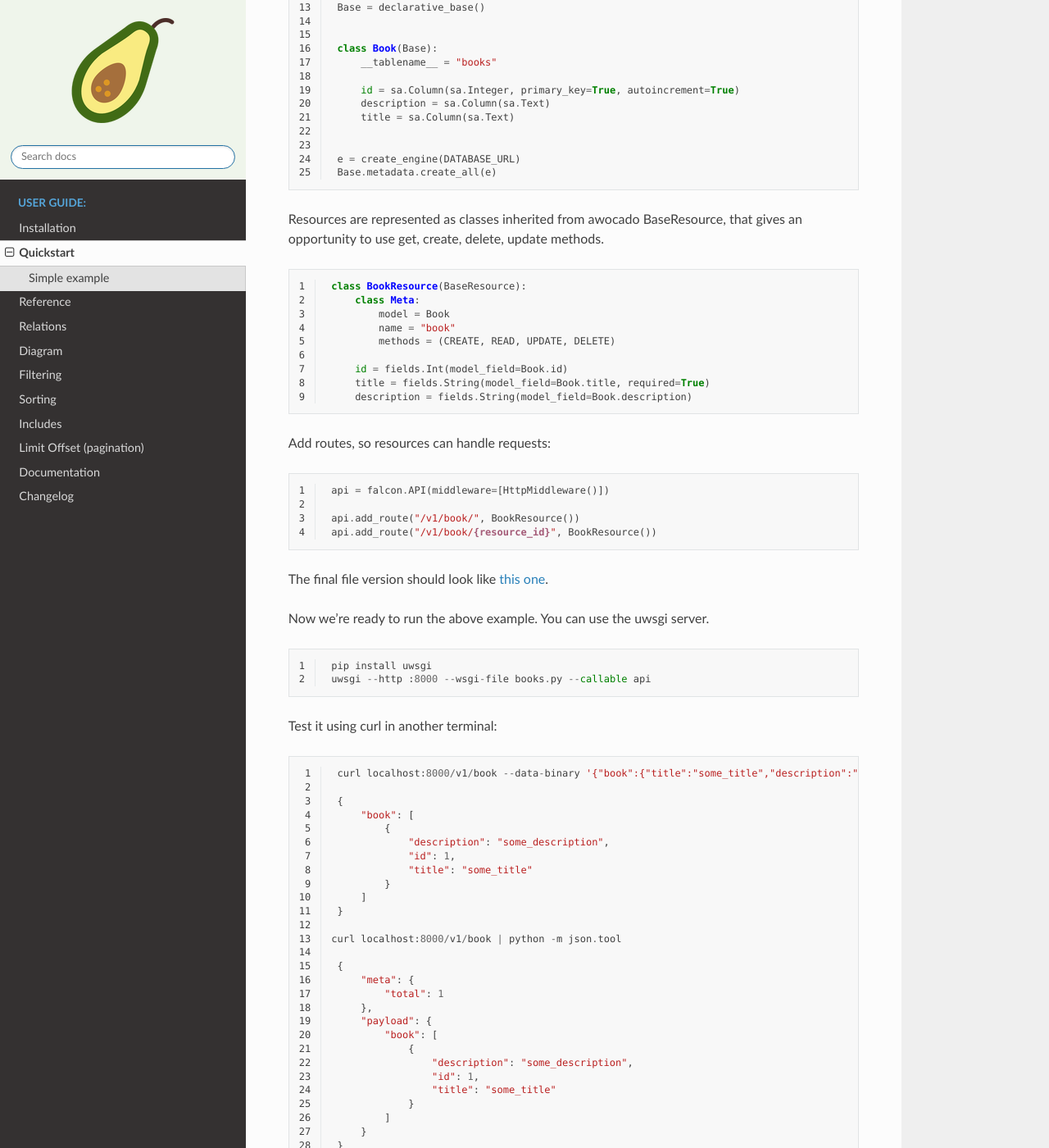
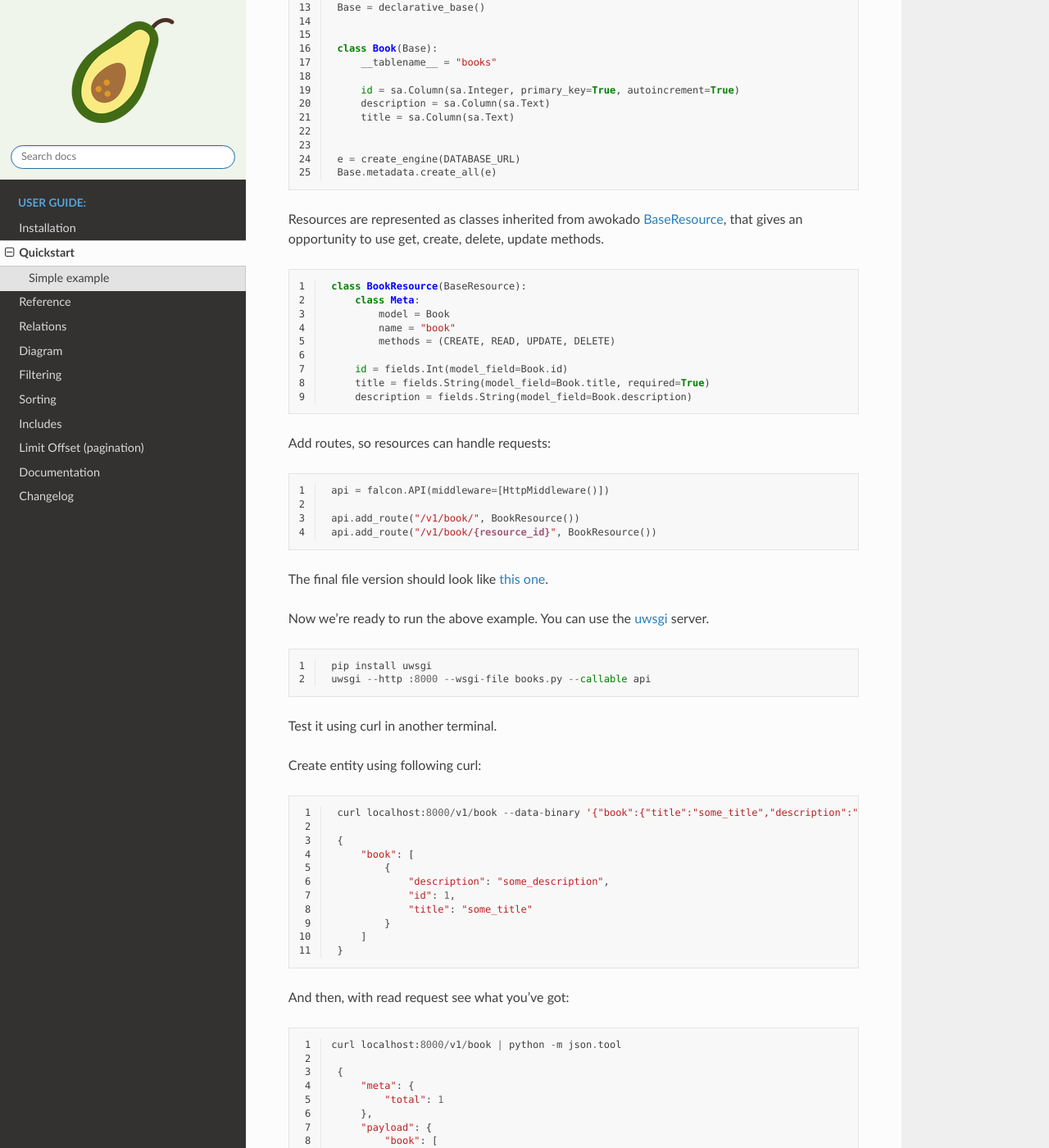
Before and after one commit to 5783354/awokado, a Sphinx documentation site: the page built from docs/source/quickstart.rst, in a window 1280 px wide and 1400 px high, scrolled down 950 px. Shown: the whole window at 82% size. Built offline with Sphinx 7.4.7 and the Read the Docs theme 2.0.0, drawn with Linux system fonts in a browser that asks for light colours.

Commit message:
Add references and refactor

```diff
--- a/docs/source/index.rst
+++ b/docs/source/index.rst
@@ -6,7 +6,7 @@
 Welcome to awokado's documentation!
 ***********************************
 
-.. mdinclude:: widget.md
+.. mdinclude:: _static/widget.md
 
 Fast and flexible low-level API framework based on `Falcon <https://github.com/falconry/falcon>`_ , `Marshmallow <https://github.com/marshmallow-code/marshmallow/>`_ and `SQLAlchemy Core <https://docs.sqlalchemy.org/en/13/core/>`_
 API is close to OpenAPI 3.0 specification.
@@ -24,6 +24,7 @@ You can find all available variables in `settings.toml` file.
    relations
    diagram
    features
+   documentation
    changelog
 
 Indices and tables
--- a/docs/source/quickstart.rst
+++ b/docs/source/quickstart.rst
@@ -62,7 +62,7 @@ At this point, the database should be already created.
     e = create_engine(DATABASE_URL)
     Base.metadata.create_all(e)
 
-Resources are represented as classes inherited from awocado BaseResource,
+Resources are represented as classes inherited from awokado `BaseResource <reference.html#awokado.resource.BaseResource>`_,
 that gives an opportunity to use get, create, delete, update methods.
 
 .. code-block:: python
@@ -91,7 +91,7 @@ Add routes, so resources can handle requests:
 
 The final file version should look like `this one <https://gitlab.com/5783354/awokado/blob/generate_documentation/docs/source/_static/examples/books.py>`_.
 
-Now we're ready to run the above example. You can use the uwsgi server.
+Now we're ready to run the above example. You can use the `uwsgi <https://uwsgi-docs.readthedocs.io/en/latest/>`_ server.
 
 .. code-block:: python
    :linenos:
@@ -99,7 +99,10 @@ Now we're ready to run the above example. You can use the uwsgi server.
     pip install uwsgi
     uwsgi --http :8000 --wsgi-file books.py --callable api
 
-Test it using curl in another terminal:
+Test it using curl in another terminal.
+
+
+Create entity using following curl:
 
 .. code-block:: python
    :linenos:
@@ -115,6 +118,11 @@ Test it using curl in another terminal:
             }
         ]
     }
+
+And then, with read request see what you've got:
+
+.. code-block:: python
+   :linenos:
 
    curl localhost:8000/v1/book | python -m json.tool
 
```
Also changed, not shown: docs/source/documentation.md (added, +29 -0 lines), docs/source/features.md (+0 -30 lines), docs/source/reference.rst (+7 -2 lines), docs/source/relations.rst (+9 -1 lines), docs/source/_static/widget.md (renamed from docs/source/widget.md), 2 other files.
